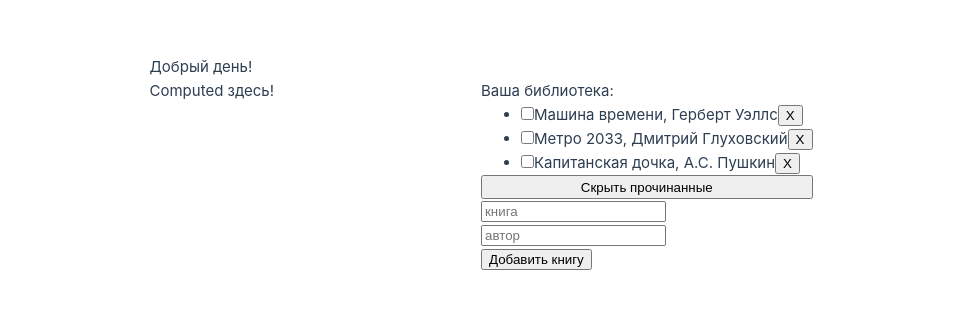
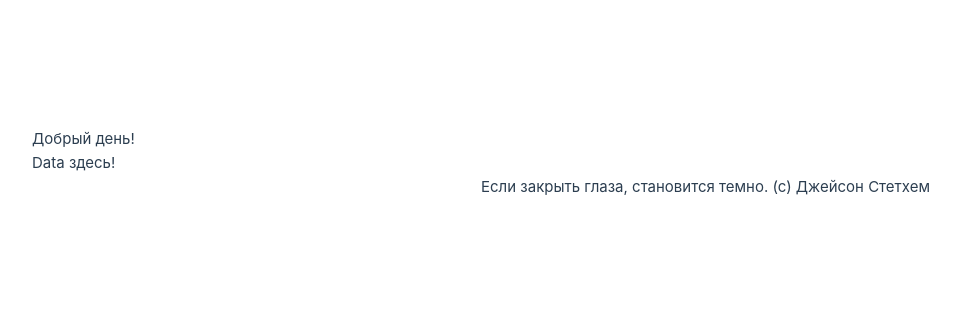
Before and after one commit to Eternal-insomnia/Dynamic-components, a Vue app: page / in a window 1280 px wide. Shown: the part 237-546 px from the top of the page, without its empty margins (159-1119 px from the left). Built offline with nearby package versions, Linux system fonts and the light colour scheme.

Commit message:
Added the "Data" component
Simple component that uses the "data" state

```diff
--- a/src/App.vue
+++ b/src/App.vue
@@ -1,17 +1,19 @@
 <script>
+import Computed from "./components/Computed.vue"
+import Created from "./components/Created.vue"
+import Data from "./components/Data.vue"
 import Vfor from "./components/V-for.vue"
 import Vif from "./components/V-if.vue"
 import Vshow from "./components/V-show.vue"
-import Created from "./components/Created.vue"
-import Computed from "./components/Computed.vue"
 
 export default {
   components: {
+    Computed,
+    Created,
+    Data,
     Vfor,
     Vif,
-    Vshow,
-    Created,
-    Computed
+    Vshow
   },
   data() {
     return {
@@ -28,5 +30,6 @@ export default {
   <!-- <Vshow/> -->
   <!-- <Created @response="(msg) => childMsg = msg"/>
   <p>{{ childMsg }}</p> -->
-  <Computed/>
+  <!-- <Computed/> -->
+  <Data/>
 </template>
--- /dev/null
+++ b/src/components/Data.vue
@@ -0,0 +1,14 @@
+<script>
+export default {
+  data() {
+    return {
+      message: "Если закрыть глаза, становится темно. (с) Джейсон Стетхем"
+    }
+  }
+}
+</script>
+
+<template>
+  <p>Data здесь!</p><br>
+  {{ message }}
+</template>
```
